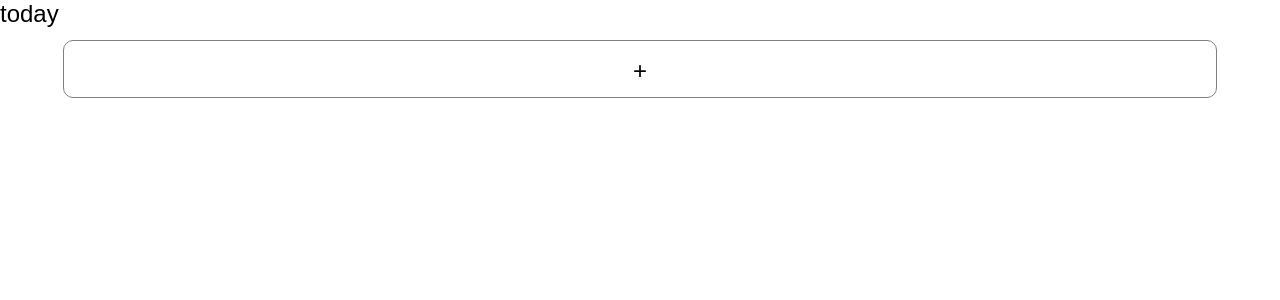
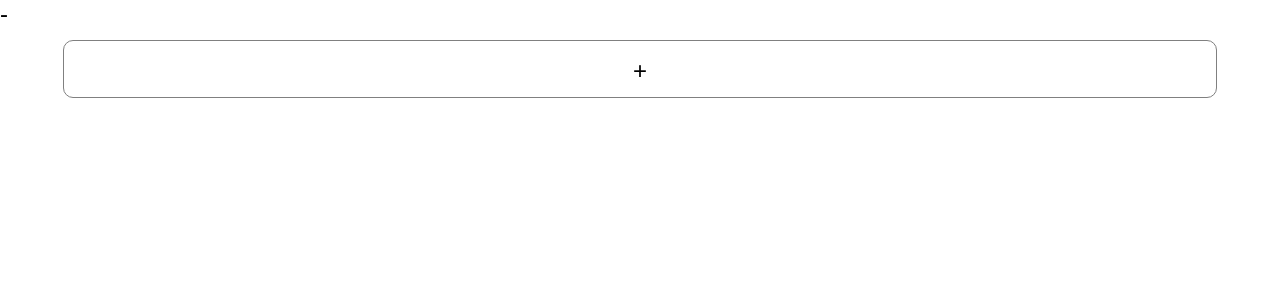
Before and after one commit to Leafurya/Dday-program, a React (Create React App) app in the folder client/: page / in a window 1280 px wide. Shown: the top 300 px of the page. Built offline with nearby package versions, Linux system fonts and the light colour scheme; a web font is replaced by a local one.

Commit message:
Update App.js

```diff
--- a/client/src/App.js
+++ b/client/src/App.js
@@ -8,7 +8,6 @@ import React, {useEffect,useState} from "react";
 const storageName="projects";
 let oldDate;
 let delta;
-let intervalHandle=null;
 function GetDay(){
 	return Math.floor(Date.now()/10000);//86400000
 }
@@ -43,9 +42,7 @@ function App() {
 		}
 	}
 	const QuitCallbackFunc=(prjName)=>{
-		console.log(data);
 		delete data[prjName];
-		console.log(data);
 		UpdateData(data,setData);
 	}
 	const StartProjectCallbackFunc=(prjName)=>{
@@ -137,16 +134,17 @@ function App() {
 			localStorage.setItem("oldDate",oldDate);
 		}
 		else{
-			delta="today";
+			delta="-";
 		}
 	}
 	useEffect(()=>{
 		oldDate=localStorage.getItem("oldDate");
-		console.log("oldDate",oldDate);
+		console.log("localStorage",oldDate);
 		if(oldDate==null){
 			oldDate=GetDay();
 			localStorage.setItem("oldDate",oldDate);
 		}
+		//NextDayCallbackFunc();
 		// console.log("intervalHandle",intervalHandle);
 
 		// if(intervalHandle==null){
```
